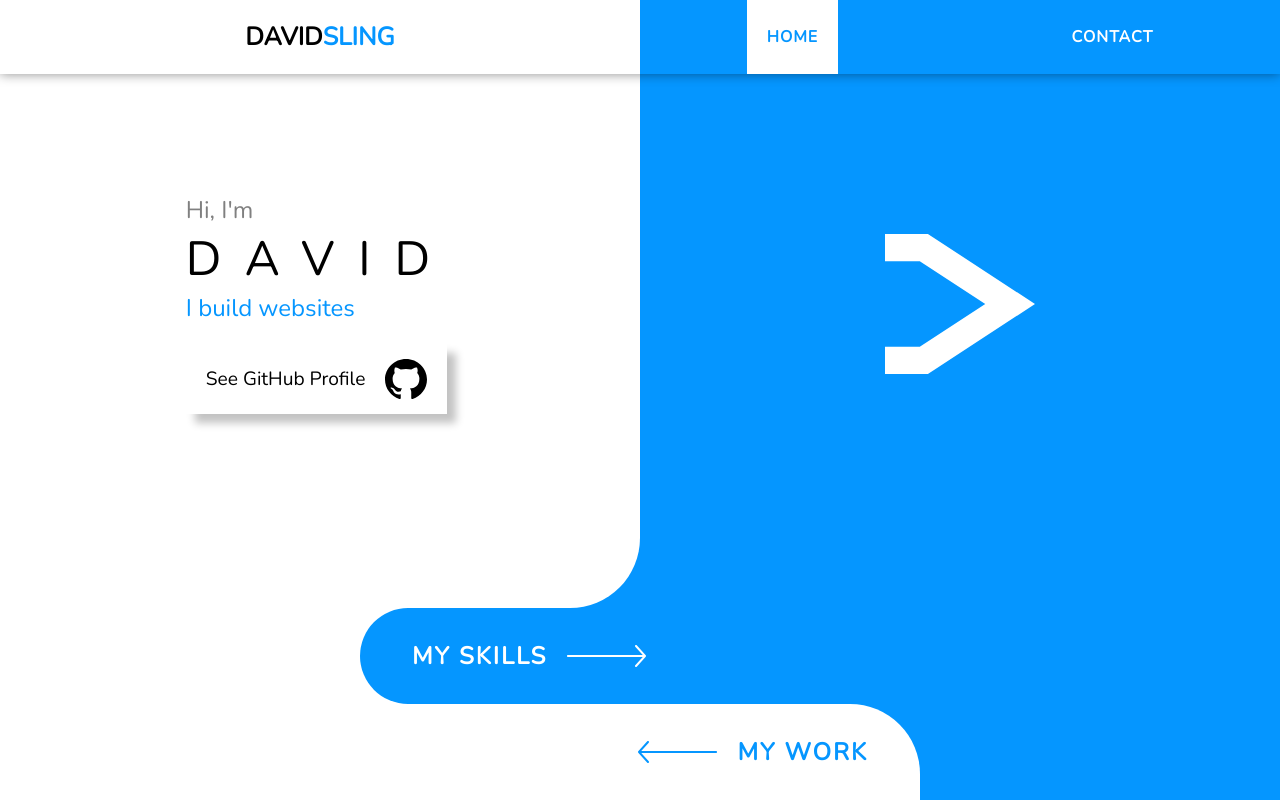
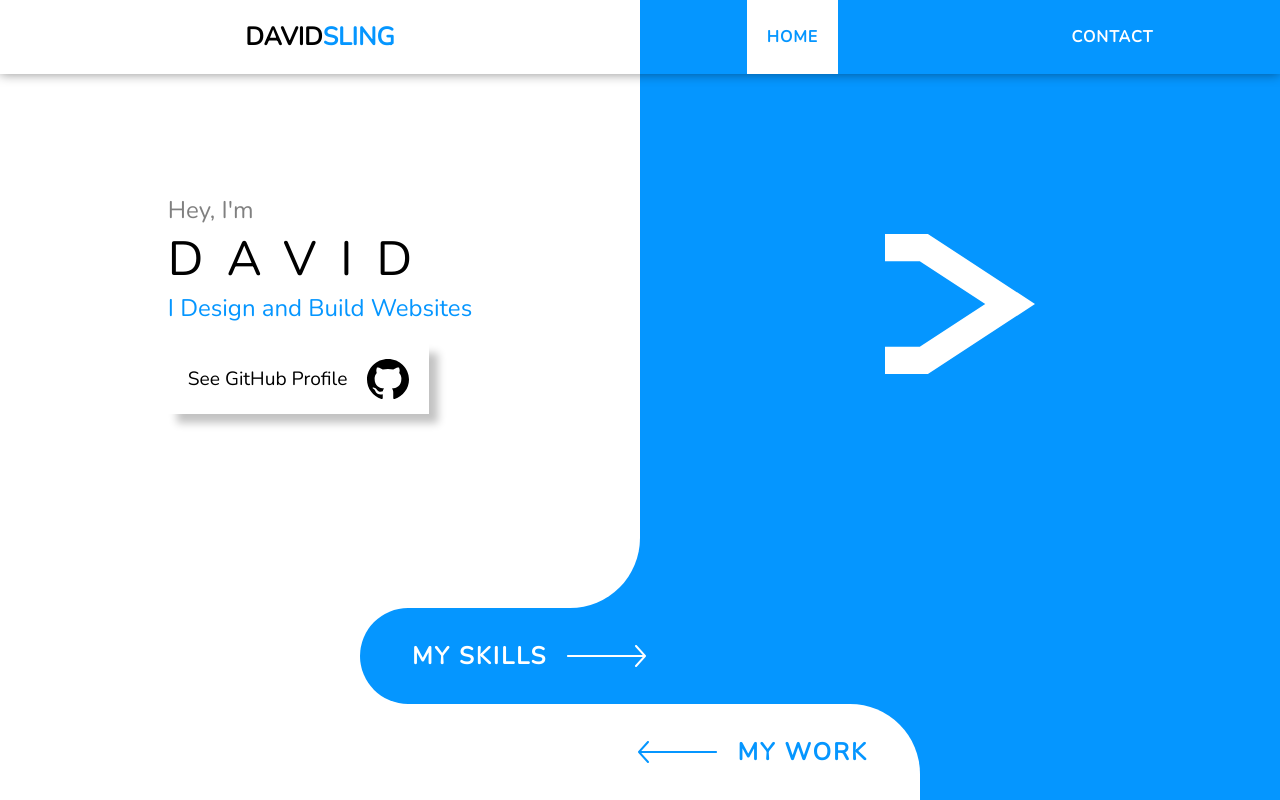
Before and after one commit to david-sling/davidsling.in, a React (Create React App) app: page / in a window 1280 px wide. Shown: the top 800 px of the page. Built offline with nearby package versions, Linux system fonts and the light colour scheme.

Commit message:
Tagline updated

```diff
--- a/src/components/Home/Hero.jsx
+++ b/src/components/Home/Hero.jsx
@@ -14,9 +14,9 @@ export default function Hero() {
       <div className="top">
         <div className="left">
           <div className="text">
-            <p className="grey">Hi, I'm</p>
+            <p className="grey">Hey, I'm</p>
             <h1>DAVID</h1>
-            <p className="primary">I build websites</p>
+            <p className="primary">I Design and Build Websites</p>
             <a href="https://github.com/david-sling" target="_blank">
               <button>
                 <p>See GitHub Profile</p>
```
Also changed, not shown: 1 other file (tests, documents, lock files or other folders).
